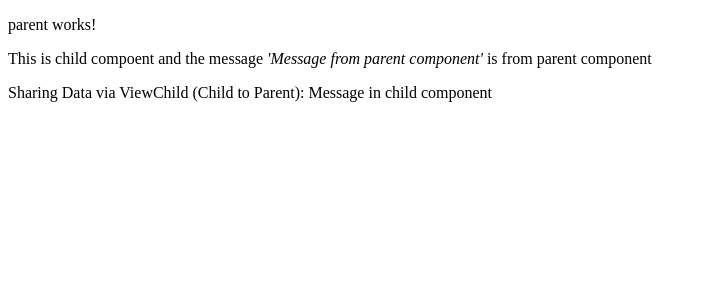
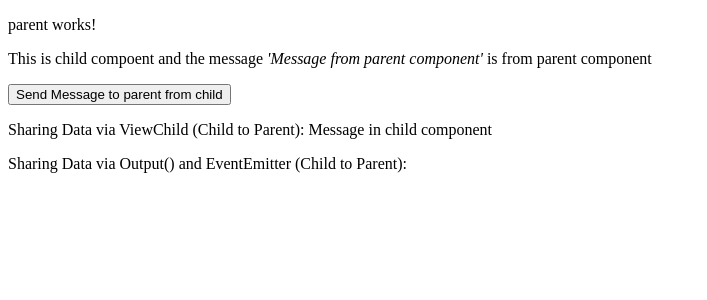
Before and after one commit to SrikrushnaP/angular-data-sharing, an Angular app: page / in a window 1280 px wide. Shown: the top 300 px of the page, without its empty margins (0-707 px from the left). Built offline with nearby package versions, Linux system fonts and the light colour scheme.

Commit message:
Sharing Data via Output() and EventEmitter: (Child to Parent))

```diff
--- a/src/app/parent/child/child.component.html
+++ b/src/app/parent/child/child.component.html
@@ -1 +1,3 @@
 <p>This is child compoent and the message <i>'{{childMsg}}'</i> is from parent component</p>
+
+<p><button (click)="sendMessage()">Send Message to parent from child</button></p>
--- a/src/app/parent/child/child.component.ts
+++ b/src/app/parent/child/child.component.ts
@@ -1,4 +1,4 @@
-import { Component, Input, OnInit } from "@angular/core";
+import { Component, EventEmitter, Input, OnInit, Output } from "@angular/core";
 
 @Component({
     selector: 'app-child',
@@ -12,7 +12,16 @@ export class ChildComponent implements OnInit{
 
     childMsgInChild = 'Message in child component';
 
+    childMsgInChild2 = 'Message in child component';
+
+
+    @Output() messageEvent = new EventEmitter();
+
     constructor(){}
 
     ngOnInit(){}
+
+    sendMessage() {
+        this.messageEvent.emit(this.childMsgInChild2)
+      }
 }
--- a/src/app/parent/parent.component.html
+++ b/src/app/parent/parent.component.html
@@ -1,4 +1,7 @@
 <p>parent works!</p>
-<app-child [childMsg]="parentMsg"></app-child>
+<app-child [childMsg]="parentMsg" (messageEvent)="receiveMessage($event)"></app-child>
 
-<span>Sharing Data via ViewChild (Child to Parent): </span>{{msgFromChild}}
+<p><span>Sharing Data via ViewChild (Child to Parent): </span>{{msgFromChild}}</p>
+
+
+<p><span>Sharing Data via Output() and EventEmitter (Child to Parent): </span>{{msgFromChild2}}</p>
--- a/src/app/parent/parent.component.ts
+++ b/src/app/parent/parent.component.ts
@@ -25,4 +25,10 @@ export class ParentComponent implements OnInit {
     })
   }
 
+  msgFromChild2: string = "";
+
+  receiveMessage($event: any) {
+    this.msgFromChild2 = $event
+  }
+
 }
```
